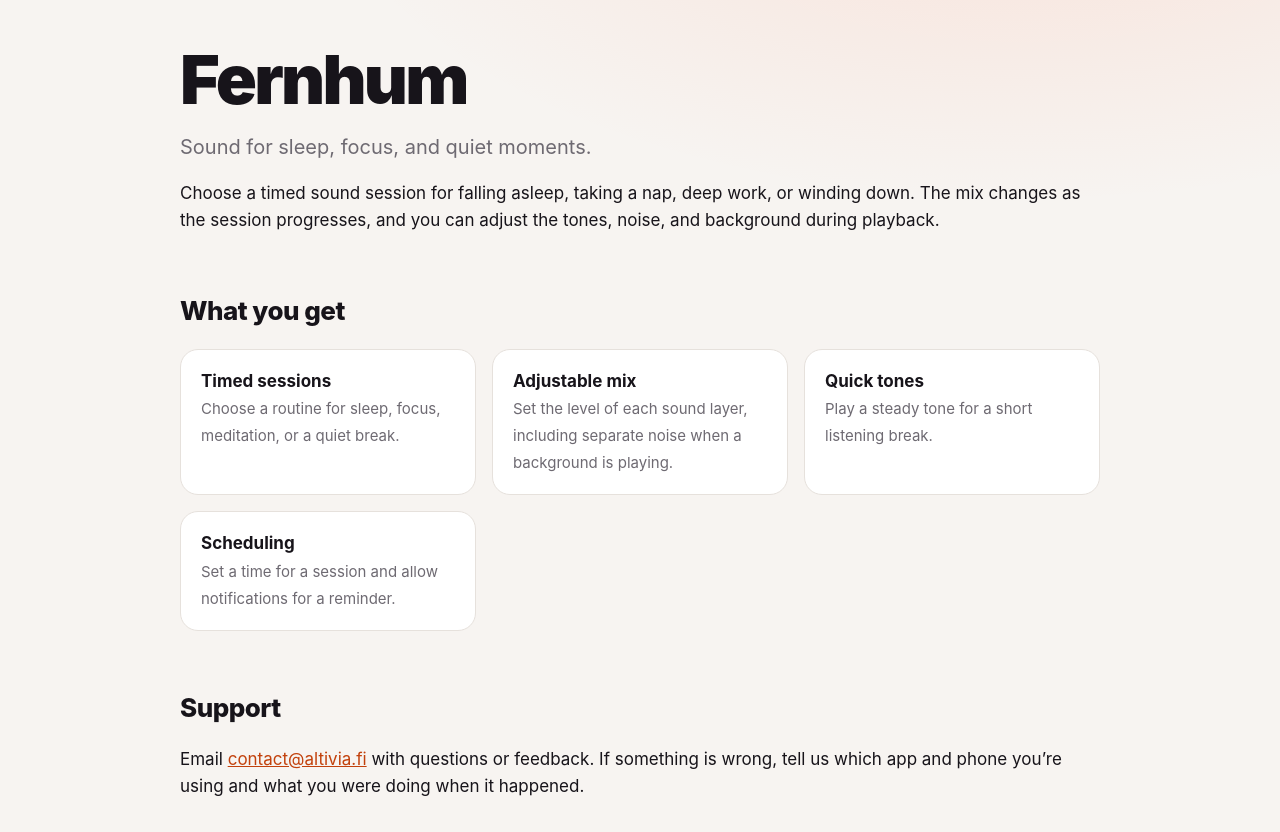
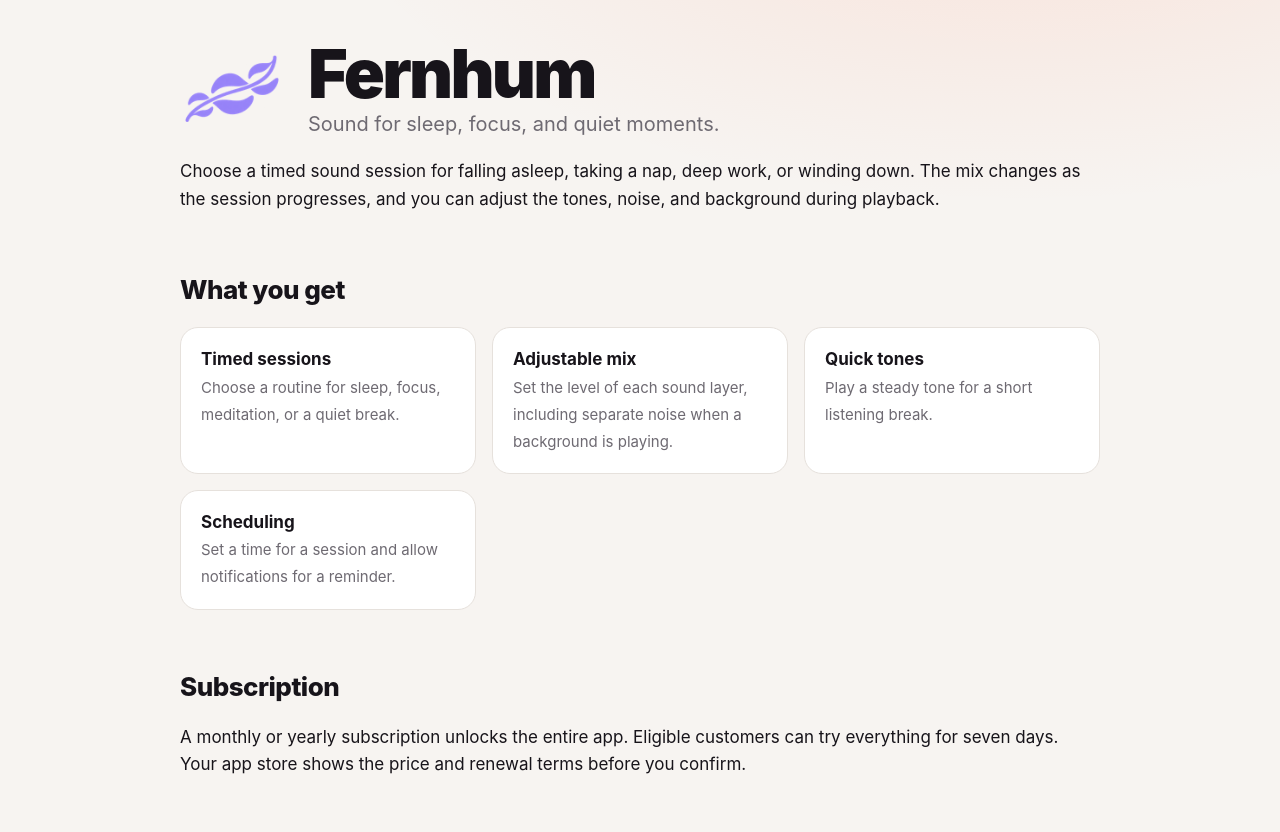
Before and after one commit to altivia-fi/altivia-website, a plain HTML site: page fernhum/index.html in a window 1280 px wide. Shown: the part 81-913 px from the top of the page. Drawn offline with Linux system fonts and the light colour scheme.

Commit message:
Enhance index.html with hero section
Added a hero section with an image and description.

```diff
--- a/fernhum/index.html
+++ b/fernhum/index.html
@@ -18,8 +18,13 @@
         </nav>
       </header>
       <main>
-        <h1>Fernhum</h1>
-        <p class="lead">Sound for sleep, focus, and quiet moments.</p>
+        <div class="hero">
+          <img src="/assets/fernhum-mark.png" alt="" width="104" height="104" />
+          <div>
+            <h1>Fernhum</h1>
+            <p class="lead">Sound for sleep, focus, and quiet moments.</p>
+          </div>
+        </div>
 
         <p>Choose a timed sound session for falling asleep, taking a nap, deep work, or winding down. The mix changes as the session progresses, and you can adjust the tones, noise, and background during playback.</p>
 
@@ -31,6 +36,9 @@
           <li><strong>Scheduling</strong><span>Set a time for a session and allow notifications for a reminder.</span></li>
         </ul>
 
+        <h2>Subscription</h2>
+        <p>A monthly or yearly subscription unlocks the entire app. Eligible customers can try everything for seven days. Your app store shows the price and renewal terms before you confirm.</p>
+
         <h2>Support</h2>
         <p>Email <a href="mailto:contact@altivia.fi">contact@altivia.fi</a> with questions or feedback. If something is wrong, tell us which app and phone you’re using and what you were doing when it happened.</p>
       </main>
```
